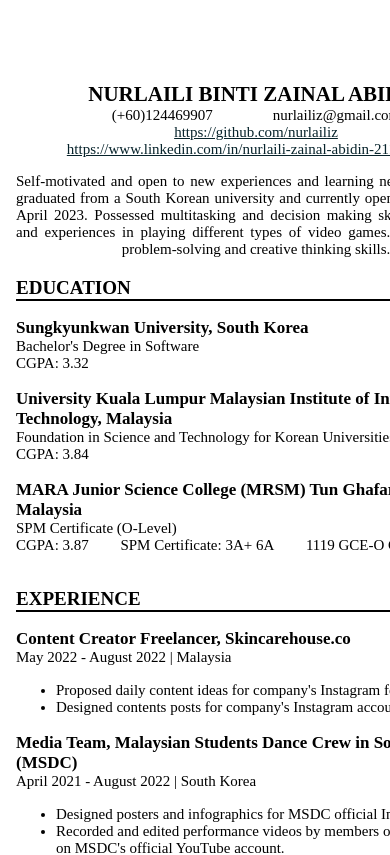
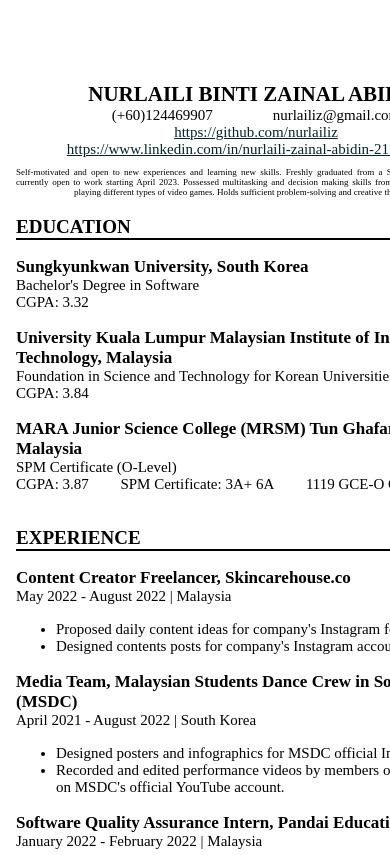
Before and after one commit to nurlailiz/Curriculum-Vitae-using-React, a React (Create React App) app: page / in a window 390 px wide. Shown: the top 855 px of the page. Built offline with nearby package versions, Linux system fonts and the light colour scheme.

Commit message:
Update css file

```diff
--- a/src/App.css
+++ b/src/App.css
@@ -11,11 +11,13 @@
   .App {width: 30em;
   padding: 1em}
   .App-header {font-size: 9px;}
+  .Desc {font-size: 9px;}
   .App-header h3 {font-size: 15px;}
   .Section-title {font-size: 13px;}
   .Bold-item {font-size: 11px;}
   .Education-year {font-size: 9px;}
   .App li {font-size: 9px;}
+  .Content {font-size: 9px;}
   .Content-ref {font-size: 9px;}
 }
 
```
